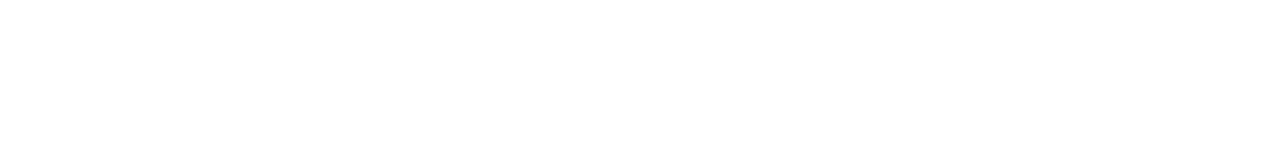
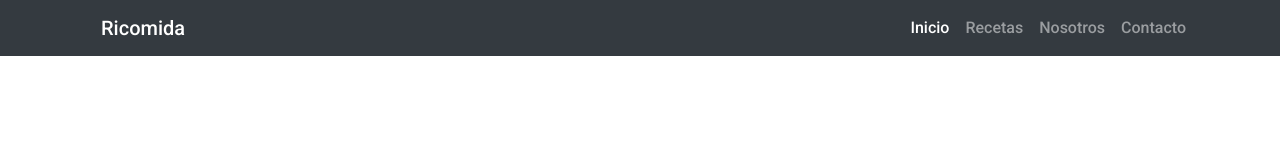
Before and after one commit to mconchap/Proyecto-final, a plain HTML site: page index.html in a window 1280 px wide. Drawn offline with nearby package versions, Linux system fonts and the light colour scheme.

Commit message:
carga del navbar

```diff
--- a/index.html
+++ b/index.html
@@ -23,7 +23,34 @@
 
 
 <body>
+	<!--inicio navbar-->
+	<div class="container-fluid bg-dark">
+         <nav class="container navbar navbar-expand-lg navbar-dark">
+            <a class="navbar-brand col-6 logo" href="#">Ricomida</a>
+             <button class="navbar-toggler" type="button" data-toggle="collapse" data-target="#navbarSupportedContent" aria-controls="navbarSupportedContent" aria-expanded="false" aria-label="Toggle navigation">
+            <span class="navbar-toggler-icon"></span>
+             </button>
 
+          <div class="collapse justify-content-end navbar-collapse" id="navbarSupportedContent">
+            <ul class="navbar-nav">
+              <li class="nav-item active">
+                <a class="nav-link" href="#">Inicio <span class="sr-only">(current)</span></a>
+              </li>
+              <li class="nav-item">
+                <a class="nav-link" href="#">Recetas</a>
+              </li>
+              <li class="nav-item">
+                <a class="nav-link" href="#contacto">Nosotros</a>
+              </li>
+			  <li class="nav-item">
+                <a class="nav-link" href="#contacto">Contacto</a>
+              </li>
+
+			  </ul>
+              </div>
+          </nav>
+    </div>
+	<!--fin navbar-->
 
 
 
```
